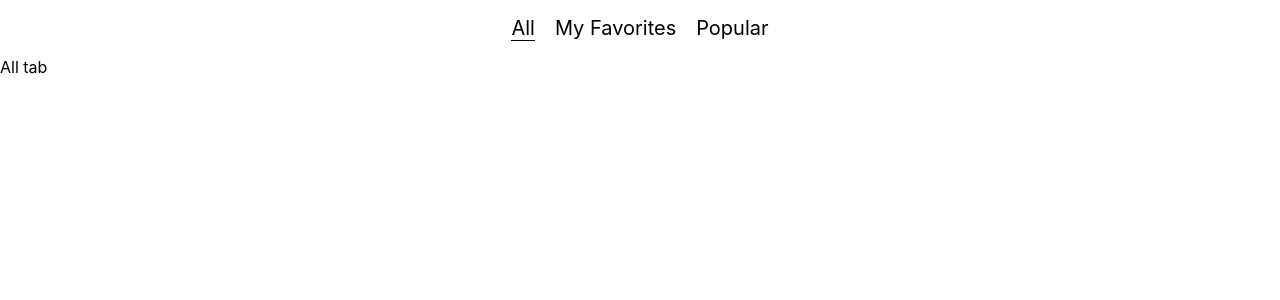
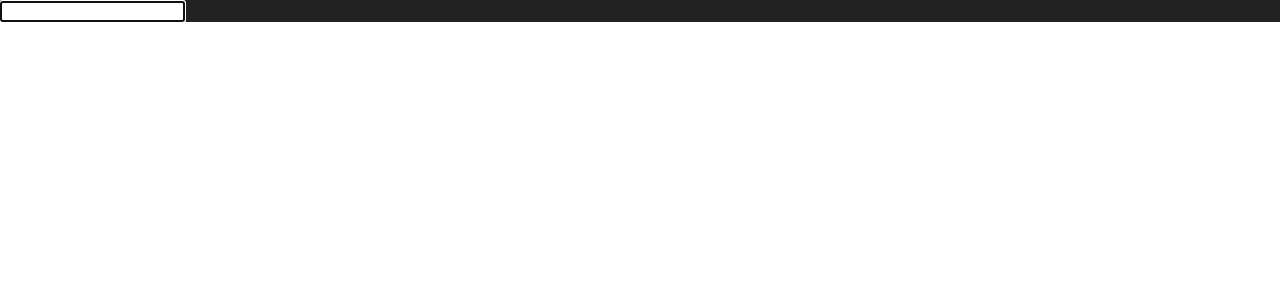
Before and after one commit to dmitryRomankov/FE-35-Pro, a React (Create React App) app in the folder my-app/: page / in a window 1280 px wide. Shown: the top 300 px of the page. Built offline with nearby package versions, Linux system fonts and the light colour scheme.

Commit message:
Lection 41 code

```diff
--- a/my-app/src/App.jsx
+++ b/my-app/src/App.jsx
@@ -1,4 +1,4 @@
-import React, { useState, Component, useEffect, useCallback } from "react";
+import React, { useState, Component, useEffect, useCallback, useMemo, useContext, useRef, createRef } from "react";
 import { Button } from "./components/Button";
 import { Welcome } from "./pages/Welcome";
 import { Form } from "./components/Form/Form";
@@ -10,82 +10,38 @@ import ThemeProvider from "./components/Hoc/ThemeProvider"
 import { Registration } from "./pages/Registration/Registration";
 import { Tabs } from "./components/Tabs/Tabs";
 import { Tab } from "./components/Tabs/Tab";
+import { ThemeContext } from "./components/Context/Context";
 import "./App.css"
 
 const App = () => {
-  // const [state, setState] = useState({
-  //   posts: [],
-  //   loading: false,
-  //   name: '',
-  // });
+  const theme = useContext(ThemeContext);
 
-  // useEffect(() => {
-  //   (async() => {
-  //     setState((prevState) => ({
-  //       ...prevState,
-  //       loading: true
-  //     }))
-  //     const response = await fetch('response_1668708166439.json');
-  //     const posts = await response.json();
+  const ref = useRef();
+  const ref1 = createRef();
+  console.log(ref.current)
 
-  //     setState((prevState) => ({
-  //       ...prevState,
-  //       posts: posts.results,
-  //       loading: false
-  //     }))
+  // Rules of hooks
+  // 1. Call only on the top level
+  // 2. Only in function components
+  // 3. Out of conditions and cycles
 
-  //     })();
+  useEffect(() => {
+    if(ref.current) {
+      ref.current.focus();
+    }
+  }, [])
 
-  //     console.log('Mounted')
-  // }, []);
+  console.log(ref);
 
 
-  // const handleAddNewPost = useCallback(() => {
-  //   const newpost = {
-  //     author: 123,
-  //     date: "2021-10-08",
-  //     id: 11,
-  //     image: "https://tms-studapi-dev.s3.amazonaws.com/media/Niira.jpg",
-  //     lesson_num: 50,
-  //     text: "my sisters cat",
-  //     title: "New post",
-  //   }
-
-  //   setState((prevState) => ({
-  //     ...prevState,
-  //     posts: [...prevState.posts, newpost]
-  //   }))
-  // }, [id])
-
-  //   const hadleAddNewPost = () => {
-  //     const newpost = {
-  //       author: 123,
-  //       date: "2021-10-08",
-  //       id: 11,
-  //       image: "https://tms-studapi-dev.s3.amazonaws.com/media/Niira.jpg",
-  //       lesson_num: 50,
-  //       text: "my sisters cat",
-  //       title: "New post",
-  //     }
-  //   }
 
   return (
-    <div className="App">
-      <Tabs>
-        <Tab title="All">
-          <div>All tab</div>
-        </Tab>
-        <Tab title="My Favorites">
-          <div>My Favorites Tab</div>
-        </Tab>
-        <Tab title="Popular">
-          <div>Popular tab</div>
-        </Tab>
-      </Tabs>
+    <div style={{ background: theme.dark.background, color: theme.dark.textColor}}>
+      <input ref={ref} />
     </div>
   )
+}
 
-}
 
 // class App extends Component {
 //   constructor(props) {
--- /dev/null
+++ b/my-app/src/components/Context/Context.tsx
@@ -0,0 +1,27 @@
+import { createContext, ReactNode } from "react";
+
+interface ITheme {
+  textColor: string;
+  background: string;
+}
+
+interface IThemeContex {
+  dark: ITheme;
+}
+
+interface IThemeProvider {
+  children: ReactNode;
+}
+
+const theme = {
+  dark: {
+    textColor: "yellow",
+    background: "#222222"
+  }
+};
+
+export const ThemeContext = createContext<IThemeContex>(theme);
+
+export const ThemeProvider = ({ children }: IThemeProvider) => {
+  return <ThemeContext.Provider value={theme}>{children}</ThemeContext.Provider>
+};
--- a/my-app/src/index.tsx
+++ b/my-app/src/index.tsx
@@ -3,13 +3,16 @@ import ReactDOM from 'react-dom/client';
 import './index.css';
 import App from './App.jsx';
 import reportWebVitals from './reportWebVitals';
+import { ThemeProvider } from './components/Context/Context';
 
 const root = ReactDOM.createRoot(
   document.getElementById('root') as HTMLElement
 );
 root.render(
   <React.StrictMode>
-    <App />
+    <ThemeProvider>
+      <App />
+    </ThemeProvider>
   </React.StrictMode>
 );
 
```
